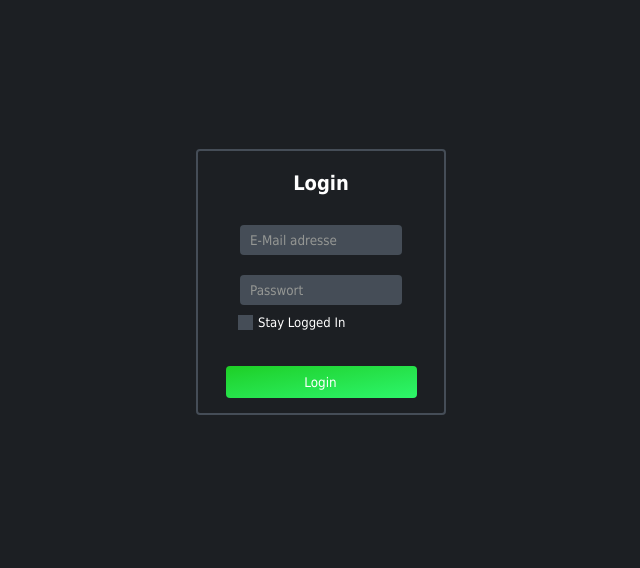
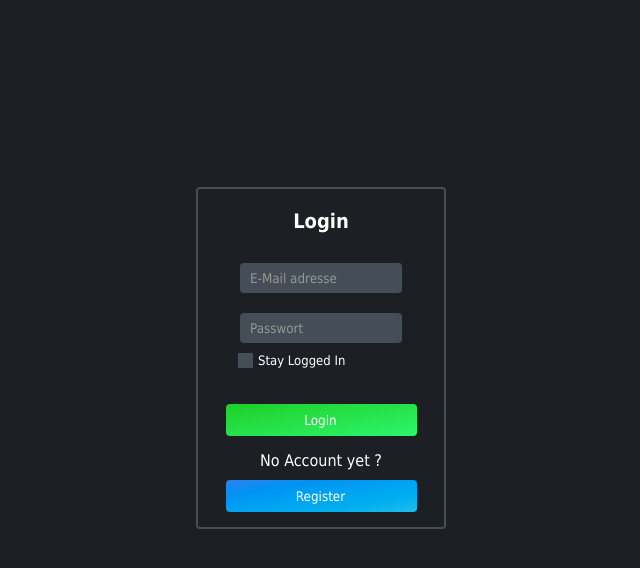
Before and after one commit to moritzscheer/ham, a PHP site: page /login.php in a window 1280 px wide. Shown: the part 99-667 px from the top of the page, without its empty margins (319-959 px from the left). Run offline with PHP 8.4, Linux system fonts and the light colour scheme.

Commit message:
fix: Login Styling Part 2

```diff
--- a/pages/login.php
+++ b/pages/login.php
@@ -33,6 +33,14 @@
                 <input type="submit" id="loginSubmit" name="login" value="Login">
             </form>
         </div>
+        <div class="loginElement">
+            <span id="noAccountText">No Account yet ?</span>
+        </div>
+        <div class="loginElement">
+            <form action="register.php">
+                <input type="submit" id="registerSubmit" value="Register">
+            </form>
+        </div>
     </div>
 </section>
 </body>
--- a/resources/css/login.css
+++ b/resources/css/login.css
@@ -170,23 +170,20 @@ input::placeholder{
     margin: 5px;
 }
 
-/*labels in register*/
-label {
-
-    color: #647c85;
-}
 
 /*register submit button*/
-#register-Submit-Button {
+#registerSubmit {
     color: white;
     text-shadow: black;
+    font-family: Tahoma, sans-serif;
+    border-radius: 4px;
     height: 30px;
+    padding-left: 5px;
     width: 180px;
-    border-radius: 4px;
     background-image: linear-gradient(to right bottom, #2c82ee, #0093f2, #00a2f2, #00afef, #21bceb);
-    font-family: Tahoma, sans-serif;
     margin-top: 10px;
-    margin-bottom: 10px;
+    margin-bottom: 15px;
+    box-sizing: content-box;
 }
 
 @media screen and (max-width: 800px) {
```
